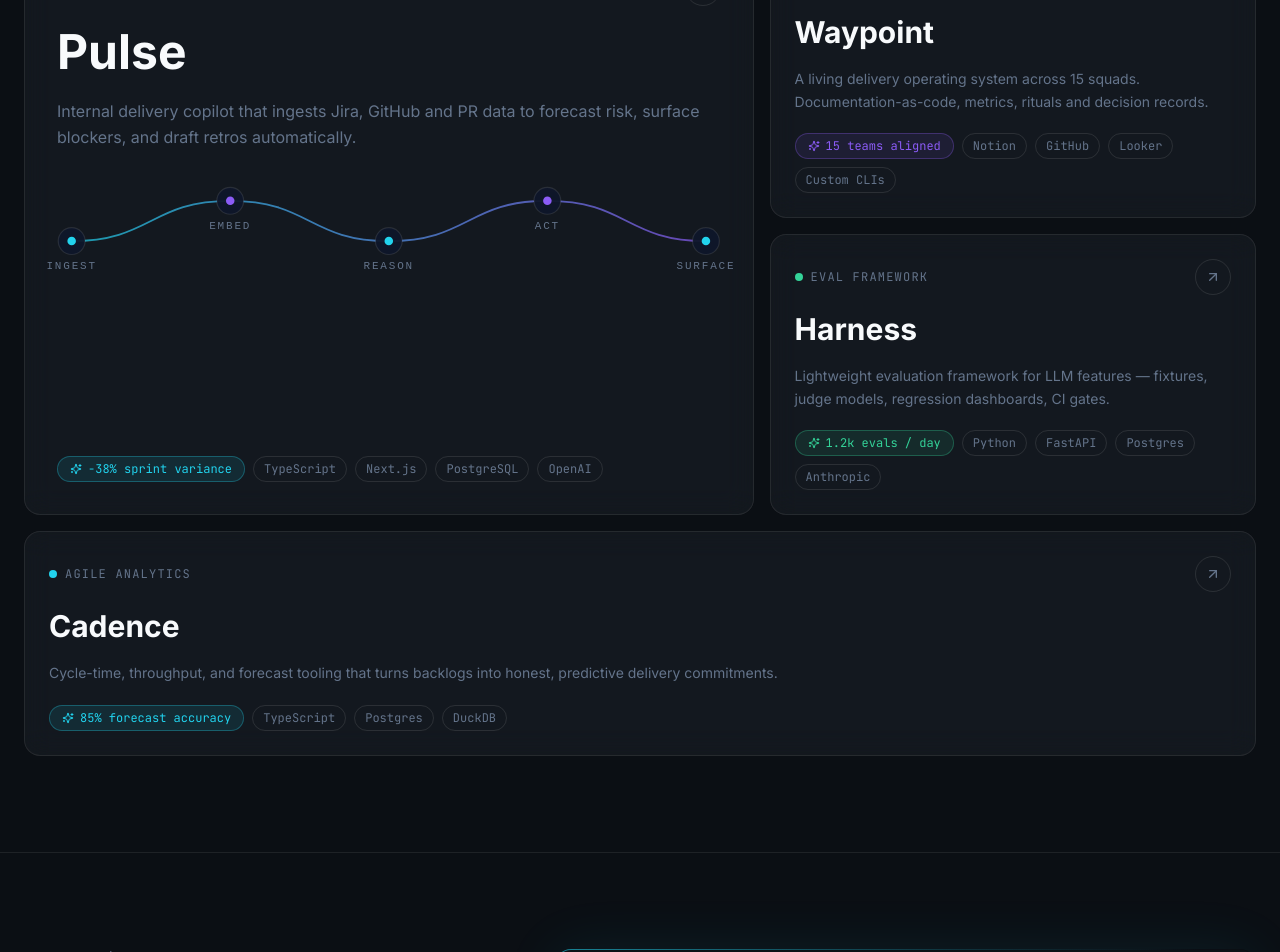
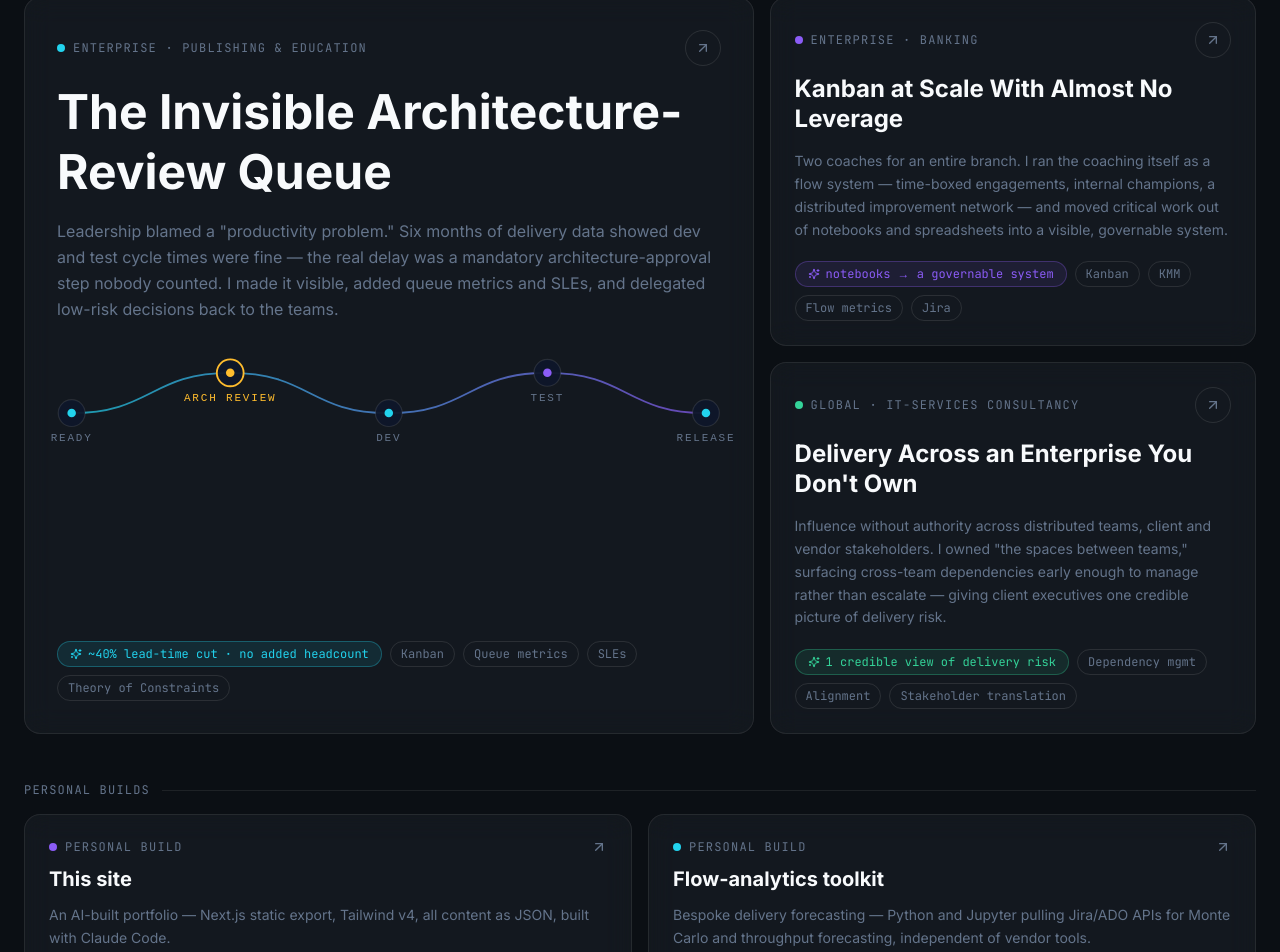
Before and after one commit to eamoe/digital-cv, a Next.js app: page /digital-cv/ in a window 1280 px wide. Shown: the part 6700-7652 px from the top of the page. Built offline with nearby package versions, Linux system fonts and the light colour scheme.

Commit message:
feat(projects): replace fictional products with real case studies + personal builds

```diff
--- a/src/components/portfolio/Projects.tsx
+++ b/src/components/portfolio/Projects.tsx
@@ -3,8 +3,10 @@
 import { motion } from 'framer-motion'
 import { ArrowUpRight, Sparkles } from 'lucide-react'
 import SectionLabel from './SectionLabel'
-import projects from '@/data/projects.json'
-import type { Project, AccentColor } from '@/types'
+import projectsData from '@/data/projects.json'
+import type { Projects as ProjectsContent, CaseStudy, PersonalBuild, AccentColor } from '@/types'
+
+const data = projectsData as ProjectsContent
 
 const ACCENT: Record<AccentColor, { text: string; border: string; hoverBorder: string; bg: string; dot: string; rgba: string }> = {
   cyan:    { text: 'text-primary', border: 'border-primary/30', hoverBorder: 'hover:border-primary/60', bg: 'bg-primary/10',  dot: 'bg-primary',  rgba: '34,211,238'  },
@@ -12,7 +14,9 @@ const ACCENT: Record<AccentColor, { text: string; border: string; hoverBorder: s
   emerald: { text: 'text-emerald', border: 'border-emerald/30', hoverBorder: 'hover:border-emerald/60', bg: 'bg-emerald/10',  dot: 'bg-emerald',  rgba: '52,211,153'  },
 }
 
-function PipelineDiagram({ nodes }: { nodes: string[] }) {
+const BOTTLENECK = '#febc2e'
+
+function PipelineDiagram({ nodes, bottleneck }: { nodes: string[]; bottleneck?: string }) {
   const W = 520
   const H = 80
   const spacing = W / (nodes.length - 1)
@@ -32,21 +36,24 @@ function PipelineDiagram({ nodes }: { nodes: string[] }) {
         </linearGradient>
       </defs>
       <path d={d} fill="none" stroke="url(#pg)" strokeWidth="1.5" />
-      {pts.map((pt, i) => (
-        <g key={i}>
-          <circle cx={pt.x} cy={pt.y} r="11" fill="rgba(15,23,42,0.95)" stroke="rgba(255,255,255,0.1)" strokeWidth="1" />
-          <circle cx={pt.x} cy={pt.y} r="3.5" fill={i % 2 === 0 ? '#22d3ee' : '#8b5cf6'} />
-          <text x={pt.x} y={pt.y + 23} textAnchor="middle" fill="#64748b" fontSize="9" fontFamily="monospace" letterSpacing="1.5">
-            {nodes[i]}
-          </text>
-        </g>
-      ))}
+      {pts.map((pt, i) => {
+        const isBottleneck = nodes[i] === bottleneck
+        return (
+          <g key={i}>
+            <circle cx={pt.x} cy={pt.y} r="11" fill="rgba(15,23,42,0.95)" stroke={isBottleneck ? BOTTLENECK : 'rgba(255,255,255,0.1)'} strokeWidth={isBottleneck ? 1.5 : 1} />
+            <circle cx={pt.x} cy={pt.y} r="3.5" fill={isBottleneck ? BOTTLENECK : i % 2 === 0 ? '#22d3ee' : '#8b5cf6'} />
+            <text x={pt.x} y={pt.y + 23} textAnchor="middle" fill={isBottleneck ? BOTTLENECK : '#64748b'} fontSize="9" fontFamily="monospace" letterSpacing="1.5">
+              {nodes[i]}
+            </text>
+          </g>
+        )
+      })}
     </svg>
   )
 }
 
-function ProjectCard({ project, featured = false }: { project: Project; featured?: boolean }) {
-  const a = ACCENT[project.accent as AccentColor]
+function CaseStudyCard({ study, featured = false }: { study: CaseStudy; featured?: boolean }) {
+  const a = ACCENT[study.accent]
 
   return (
     <motion.div
@@ -66,35 +73,68 @@ function ProjectCard({ project, featured = false }: { project: Project; featured
       <div className="flex items-center justify-between gap-3">
         <div className="flex items-center gap-2">
           <span className={`w-2 h-2 rounded-full shrink-0 ${a.dot}`} />
-          <span className="text-xs font-mono text-muted uppercase tracking-widest">{project.category}</span>
+          <span className="text-xs font-mono text-muted uppercase tracking-widest">{study.category}</span>
         </div>
-        <div className="w-9 h-9 rounded-full border border-white/10 group-hover:border-white/30 group-hover:bg-white/8 flex items-center justify-center text-muted group-hover:text-foreground transition-all duration-300 shrink-0 cursor-pointer">
+        <div className="w-9 h-9 rounded-full border border-white/10 group-hover:border-white/30 group-hover:bg-white/8 flex items-center justify-center text-muted group-hover:text-foreground transition-all duration-300 shrink-0">
           <ArrowUpRight className="w-4 h-4 transition-transform duration-300 group-hover:translate-x-0.5 group-hover:-translate-y-0.5" />
         </div>
       </div>
 
       {/* Title */}
-      <h3 className={`font-bold text-foreground leading-tight ${featured ? 'text-5xl' : 'text-3xl'}`}>
-        {project.title}
+      <h3 className={`font-bold text-foreground leading-tight ${featured ? 'text-4xl lg:text-5xl' : 'text-2xl'}`}>
+        {study.title}
       </h3>
 
       {/* Description */}
       <p className={`text-muted leading-relaxed ${featured ? 'text-base' : 'text-sm'}`}>
-        {project.description}
+        {study.description}
       </p>
 
-      {/* Pipeline diagram */}
-      {featured && project.pipeline && (
-        <PipelineDiagram nodes={project.pipeline} />
+      {/* Flow diagram */}
+      {featured && study.pipeline && (
+        <PipelineDiagram nodes={study.pipeline} bottleneck={study.bottleneck} />
       )}
 
-      {/* Footer: metrics + stack */}
+      {/* Footer: metric + methods */}
       <div className="mt-auto flex flex-wrap items-center gap-2 pt-1">
         <span className={`inline-flex items-center gap-1.5 px-3 py-1 rounded-full text-xs font-mono border ${a.bg} ${a.text} ${a.border}`}>
           <Sparkles className="w-3 h-3" />
-          {project.metrics}
+          {study.metrics}
         </span>
-        {project.stack.map((tag) => (
+        {study.methods.map((tag) => (
+          <span key={tag} className="text-xs font-mono px-2.5 py-1 rounded-full border border-white/10 text-muted">
+            {tag}
+          </span>
+        ))}
+      </div>
+    </motion.div>
+  )
+}
+
+function PersonalCard({ build }: { build: PersonalBuild }) {
+  const a = ACCENT[build.accent]
+
+  return (
+    <motion.div
+      initial={{ opacity: 0, y: 20 }}
+      whileInView={{ opacity: 1, y: 0 }}
+      viewport={{ once: true, margin: '-60px' }}
+      transition={{ duration: 0.45, ease: 'easeOut' }}
+      className={`group relative overflow-hidden glass rounded-2xl border border-white/8 ${a.hoverBorder} flex flex-col gap-3 h-full p-6 transition-all duration-300`}
+    >
+      <div className="flex items-center justify-between gap-3">
+        <div className="flex items-center gap-2">
+          <span className={`w-2 h-2 rounded-full shrink-0 ${a.dot}`} />
+          <span className="text-xs font-mono text-muted uppercase tracking-widest">personal build</span>
+        </div>
+        <ArrowUpRight className="w-4 h-4 text-muted group-hover:text-foreground transition-colors duration-300" />
+      </div>
+
+      <h3 className="text-xl font-bold text-foreground leading-tight">{build.title}</h3>
+      <p className="text-sm text-muted leading-relaxed">{build.description}</p>
+
+      <div className="mt-auto flex flex-wrap gap-2 pt-1">
+        {build.stack.map((tag) => (
           <span key={tag} className="text-xs font-mono px-2.5 py-1 rounded-full border border-white/10 text-muted">
             {tag}
           </span>
@@ -105,47 +145,58 @@ function ProjectCard({ project, featured = false }: { project: Project; featured
 }
 
 export default function Projects() {
-  const data     = projects as Project[]
-  const featured = data.find((p) => p.featured) ?? data[0]
-  const rest     = data.filter((p) => !p.featured)
-  const smCards  = rest.slice(0, 2)
-  const wideCard = rest[2]
+  const studies  = data.case_studies
+  const featured = studies.find((s) => s.featured) ?? studies[0]
+  const rest     = studies.filter((s) => s.id !== featured.id)
 
   return (
     <section id="projects" className="py-24 px-6 border-t border-white/8">
       <div className="max-w-[1232px] mx-auto">
-        <SectionLabel index="05" path="~/projects" kicker="selected work" />
+        <SectionLabel index="05" path="~/projects" kicker="case studies" />
 
         {/* Headline row */}
         <div className="flex items-end justify-between gap-8 mb-10">
           <div>
-            <h2 className="text-5xl font-bold text-foreground leading-tight">Systems I&apos;ve built —</h2>
-            <h2 className="text-5xl font-bold leading-tight text-gradient-cyan-violet">measurable, opinionated, alive.</h2>
+            <h2 className="text-5xl font-bold text-foreground leading-tight">{data.headline_lead}</h2>
+            <h2 className="text-5xl font-bold leading-tight text-gradient-cyan-violet">{data.headline_rest}</h2>
           </div>
           <p className="text-muted text-sm text-right shrink-0 hidden lg:block">
-            Internal platforms, AI features, and operating models.<br />Most are still running.
+            Honest, directional reconstructions.<br />Companies abstracted.
           </p>
         </div>
 
-        {/* Desktop bento grid */}
+        {/* Desktop bento grid: featured tall on the left, two stacked on the right */}
         <div
           className="hidden lg:grid gap-4"
           style={{
             gridTemplateColumns: '3fr 2fr',
-            gridTemplateAreas: '"feat sm1" "feat sm2" "wide wide"',
+            gridTemplateAreas: '"feat sm1" "feat sm2"',
           }}
         >
-          <div style={{ gridArea: 'feat' }}><ProjectCard project={featured} featured /></div>
-          {smCards[0] && <div style={{ gridArea: 'sm1' }}><ProjectCard project={smCards[0]} /></div>}
-          {smCards[1] && <div style={{ gridArea: 'sm2' }}><ProjectCard project={smCards[1]} /></div>}
-          {wideCard   && <div style={{ gridArea: 'wide' }}><ProjectCard project={wideCard} /></div>}
+          <div style={{ gridArea: 'feat' }}><CaseStudyCard study={featured} featured /></div>
+          {rest[0] && <div style={{ gridArea: 'sm1' }}><CaseStudyCard study={rest[0]} /></div>}
+          {rest[1] && <div style={{ gridArea: 'sm2' }}><CaseStudyCard study={rest[1]} /></div>}
         </div>
 
         {/* Mobile: stacked */}
         <div className="flex flex-col gap-4 lg:hidden">
-          <ProjectCard project={featured} featured />
-          {rest.map((p) => <ProjectCard key={p.id} project={p} />)}
+          <CaseStudyCard study={featured} featured />
+          {rest.map((s) => <CaseStudyCard key={s.id} study={s} />)}
         </div>
+
+        {/* Personal builds */}
+        {data.personal.length > 0 && (
+          <div className="mt-12">
+            <div className="flex items-center gap-3 font-mono text-xs text-muted uppercase tracking-widest mb-4">
+              <span>personal builds</span>
+              <span className="flex-1 h-px bg-white/8" />
+            </div>
+            <div className="grid sm:grid-cols-2 gap-4">
+              {data.personal.map((build) => <PersonalCard key={build.id} build={build} />)}
+            </div>
+          </div>
+        )}
+
       </div>
     </section>
   )
--- a/src/data/projects.json
+++ b/src/data/projects.json
@@ -1,47 +1,59 @@
-[
 {
-    "id": "1",
-    "title": "Pulse",
-    "category": "AI Delivery Platform",
-    "description": "Internal delivery copilot that ingests Jira, GitHub and PR data to forecast risk, surface blockers, and draft retros automatically.",
-    "pipeline": ["INGEST", "EMBED", "REASON", "ACT", "SURFACE"],
-    "stack": ["TypeScript", "Next.js", "PostgreSQL", "OpenAI"],
-    "metrics": "-38% sprint variance",
+  "headline_lead": "Proof, not promises.",
+  "headline_rest": "the constraint I found, and what changed.",
+  "case_studies": [
+    {
+      "id": "cs1",
+      "category": "Enterprise · Publishing & Education",
+      "title": "The Invisible Architecture-Review Queue",
+      "description": "Leadership blamed a \"productivity problem.\" Six months of delivery data showed dev and test cycle times were fine — the real delay was a mandatory architecture-approval step nobody counted. I made it visible, added queue metrics and SLEs, and delegated low-risk decisions back to the teams.",
+      "pipeline": ["READY", "ARCH REVIEW", "DEV", "TEST", "RELEASE"],
+      "bottleneck": "ARCH REVIEW",
+      "methods": ["Kanban", "Queue metrics", "SLEs", "Theory of Constraints"],
+      "metrics": "~40% lead-time cut · no added headcount",
       "accent": "cyan",
       "featured": true,
       "url": ""
     },
     {
-    "id": "2",
-    "title": "Waypoint",
-    "category": "Operating Model",
-    "description": "A living delivery operating system across 15 squads. Documentation-as-code, metrics, rituals and decision records.",
-    "stack": ["Notion", "GitHub", "Looker", "Custom CLIs"],
-    "metrics": "15 teams aligned",
+      "id": "cs2",
+      "category": "Enterprise · Banking",
+      "title": "Kanban at Scale With Almost No Leverage",
+      "description": "Two coaches for an entire branch. I ran the coaching itself as a flow system — time-boxed engagements, internal champions, a distributed improvement network — and moved critical work out of notebooks and spreadsheets into a visible, governable system.",
+      "methods": ["Kanban", "KMM", "Flow metrics", "Jira"],
+      "metrics": "notebooks → a governable system",
       "accent": "violet",
       "featured": false,
       "url": ""
     },
     {
-    "id": "3",
-    "title": "Harness",
-    "category": "Eval Framework",
-    "description": "Lightweight evaluation framework for LLM features — fixtures, judge models, regression dashboards, CI gates.",
-    "stack": ["Python", "FastAPI", "Postgres", "Anthropic"],
-    "metrics": "1.2k evals / day",
+      "id": "cs3",
+      "category": "Global · IT-Services Consultancy",
+      "title": "Delivery Across an Enterprise You Don't Own",
+      "description": "Influence without authority across distributed teams, client and vendor stakeholders. I owned \"the spaces between teams,\" surfacing cross-team dependencies early enough to manage rather than escalate — giving client executives one credible picture of delivery risk.",
+      "methods": ["Dependency mgmt", "Alignment", "Stakeholder translation"],
+      "metrics": "1 credible view of delivery risk",
       "accent": "emerald",
       "featured": false,
       "url": ""
+    }
+  ],
+  "personal": [
+    {
+      "id": "p1",
+      "title": "This site",
+      "description": "An AI-built portfolio — Next.js static export, Tailwind v4, all content as JSON, built with Claude Code.",
+      "stack": ["Next.js", "TypeScript", "Tailwind", "Claude Code"],
+      "accent": "violet",
+      "url": ""
     },
     {
-    "id": "4",
-    "title": "Cadence",
-    "category": "Agile Analytics",
-    "description": "Cycle-time, throughput, and forecast tooling that turns backlogs into honest, predictive delivery commitments.",
-    "stack": ["TypeScript", "Postgres", "DuckDB"],
-    "metrics": "85% forecast accuracy",
+      "id": "p2",
+      "title": "Flow-analytics toolkit",
+      "description": "Bespoke delivery forecasting — Python and Jupyter pulling Jira/ADO APIs for Monte Carlo and throughput forecasting, independent of vendor tools.",
+      "stack": ["Python", "Jupyter", "Jira API", "Monte Carlo"],
       "accent": "cyan",
-    "featured": false,
       "url": ""
     }
   ]
+}
```
Also changed, not shown: src/types.ts (+20 -3 lines). Lines whose indentation alone changed are shown as unchanged.
